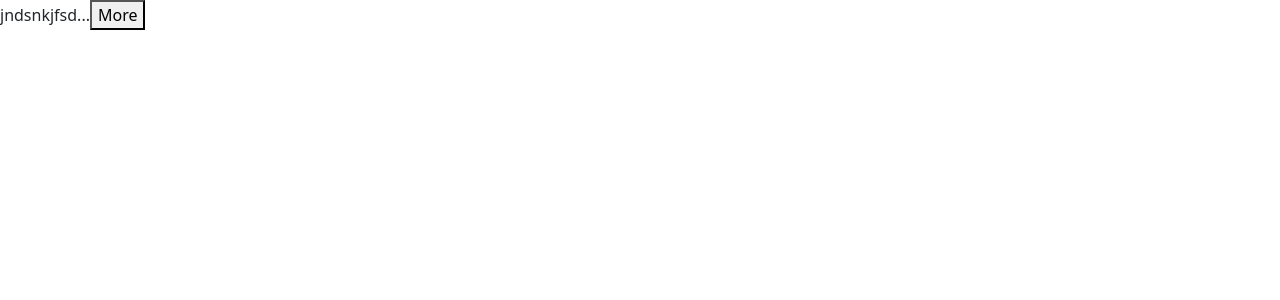
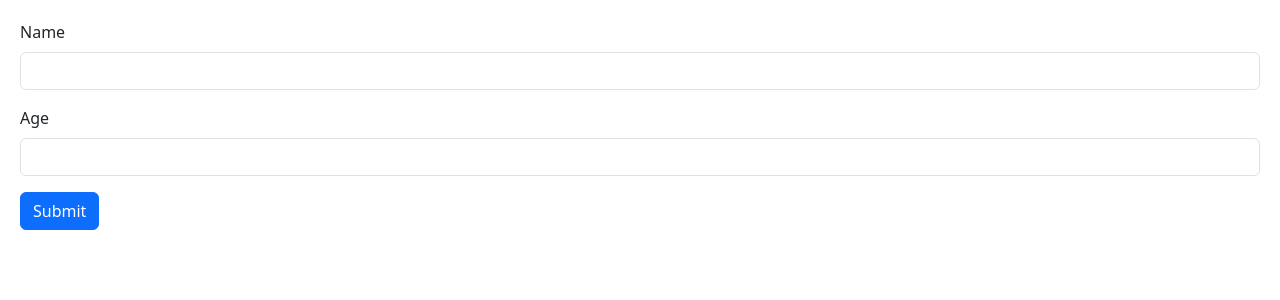
Before and after one commit to JaSperryTech/my-app, a React (Vite) app: page / in a window 1280 px wide. Shown: the top 300 px of the page. Built offline with nearby package versions, Linux system fonts and the light colour scheme.

Commit message:
6.3 - Handling Forms

```diff
--- a/package.json
+++ b/package.json
@@ -20,7 +20,7 @@
   },
   "devDependencies": {
     "@eslint/js": "^9.9.0",
-    "@types/react": "^18.3.3",
+    "@types/react": "^18.3.11",
     "@types/react-dom": "^18.3.0",
     "@vitejs/plugin-react": "^4.3.1",
     "eslint": "^9.9.0",
--- a/src/App.tsx
+++ b/src/App.tsx
@@ -1,11 +1,9 @@
-import ExpandableText from "./components/ExpandableText";
+import Form from "./components/Form";
 
 const App = () => {
   return (
     <div>
-      <ExpandableText maxChars={10}>
-        jndsnkjfsdanjfdasnjknfakjsdn jkfadsn;
-      </ExpandableText>
+      <Form />
     </div>
   );
 };
--- /dev/null
+++ b/src/components/Form.tsx
@@ -0,0 +1,29 @@
+import React, { FormEvent } from "react";
+
+const Form = () => {
+  const handleSumbit = (event: FormEvent) => {
+    event.preventDefault();
+    console.log("Submitted");
+  };
+  return (
+    <form onSubmit={handleSumbit}>
+      <div className="mb-3">
+        <label htmlFor="name" className="form-label">
+          Name
+        </label>
+        <input id="name" type="text" className="form-control" />
+      </div>
+      <div className="mb-3">
+        <label htmlFor="age" className="form-label">
+          Age
+        </label>
+        <input id="age" type="number" className="form-control" />
+      </div>
+      <button className="btn btn-primary" type="submit">
+        Submit
+      </button>
+    </form>
+  );
+};
+
+export default Form;
--- a/src/components/Like/index.ts
+++ /dev/null
@@ -1,3 +0,0 @@
-import Like from "./Like"
-
-export default Like
--- /dev/null
+++ b/src/index.css
@@ -0,0 +1,3 @@
+body {
+  padding: 20px;
+}
--- a/src/main.tsx
+++ b/src/main.tsx
@@ -2,6 +2,7 @@ import { StrictMode } from "react";
 import { createRoot } from "react-dom/client";
 import App from "./App.tsx";
 import "bootstrap/dist/css/bootstrap.css";
+import "./index.css";
 
 createRoot(document.getElementById("root")!).render(
   <StrictMode>
```
Also changed, not shown: src/components/Like.tsx (renamed from src/components/Like/Like.tsx), src/components/Message.tsx (renamed from src/Message.tsx), 1 other file (tests, documents, lock files or other folders).
